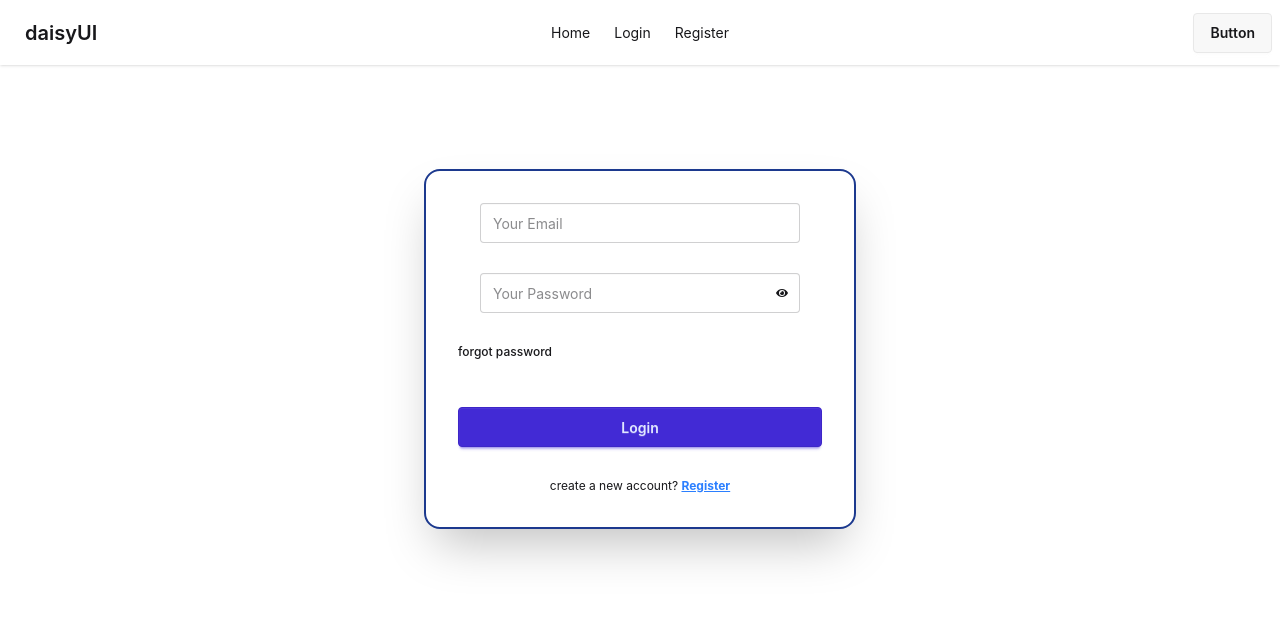
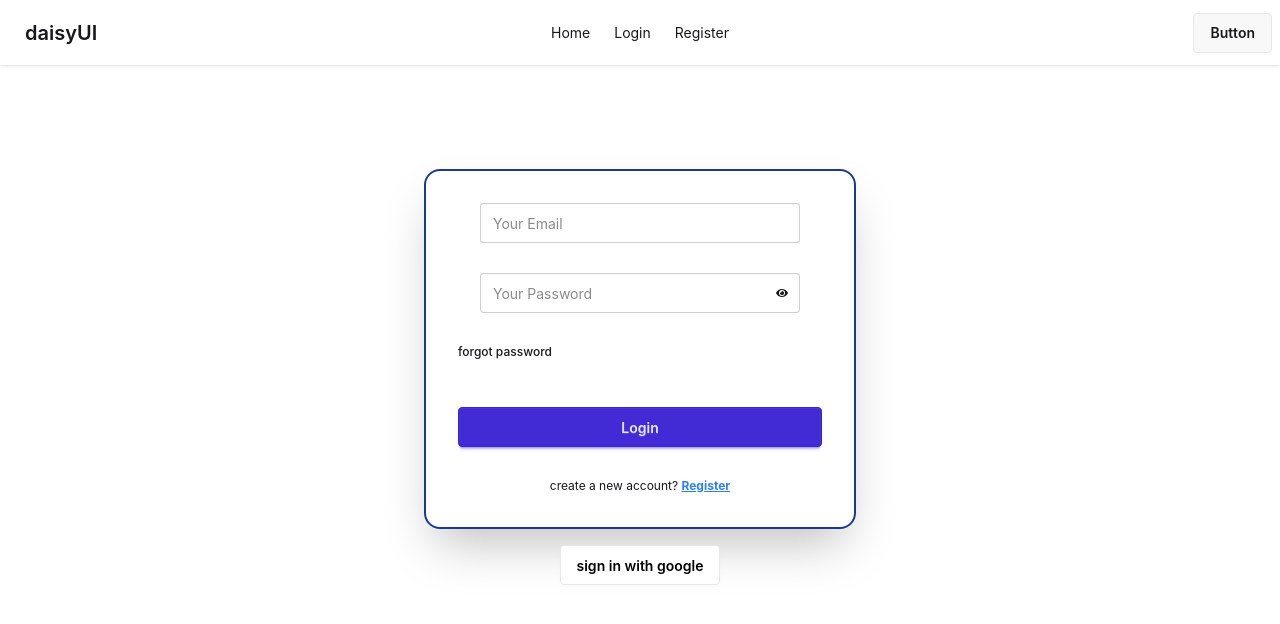
Before and after one commit to sohagroy7223/Explore-Email-Password-Auth, a React (Vite) app: page /login in a window 1280 px wide. Shown: the top 624 px of the page. Built offline with nearby package versions, Linux system fonts and the light colour scheme.

Commit message:
addad sign in with google successfully

```diff
--- a/src/Components/Login/Login.jsx
+++ b/src/Components/Login/Login.jsx
@@ -1,6 +1,8 @@
 import {
+  GoogleAuthProvider,
   sendPasswordResetEmail,
   signInWithEmailAndPassword,
+  signInWithPopup,
 } from "firebase/auth";
 import React, { useRef, useState } from "react";
 import { Link } from "react-router";
@@ -45,9 +47,23 @@ const Login = () => {
 
   const handelForgetPassword = () => {
     const email = emailRef.current.value;
-    sendPasswordResetEmail(auth, email).then(() => {
-      alert("a password reset email is send , please check your email");
-    });
+    sendPasswordResetEmail(auth, email)
+      .then(() => {
+        alert("a password reset email is send , please check your email");
+      })
+      .catch((error) => {
+        setErrorMassage(error.message);
+      });
+  };
+  const provider = new GoogleAuthProvider();
+  const handelLoginWithGoogle = () => {
+    signInWithPopup(auth, provider)
+      .then((result) => {
+        console.log(result);
+      })
+      .catch((error) => {
+        console.log(error);
+      });
   };
 
   return (
@@ -97,6 +113,12 @@ const Login = () => {
           </Link>
         </p>
       </form>
+      <button
+        onClick={handelLoginWithGoogle}
+        className="btn bg-white text-black mt-4"
+      >
+        sign in with google
+      </button>
       {errorMassage && <p className="text-red-600">{errorMassage}</p>}
       {success && <p className="text-green-600">user login successfully</p>}
     </div>
```
